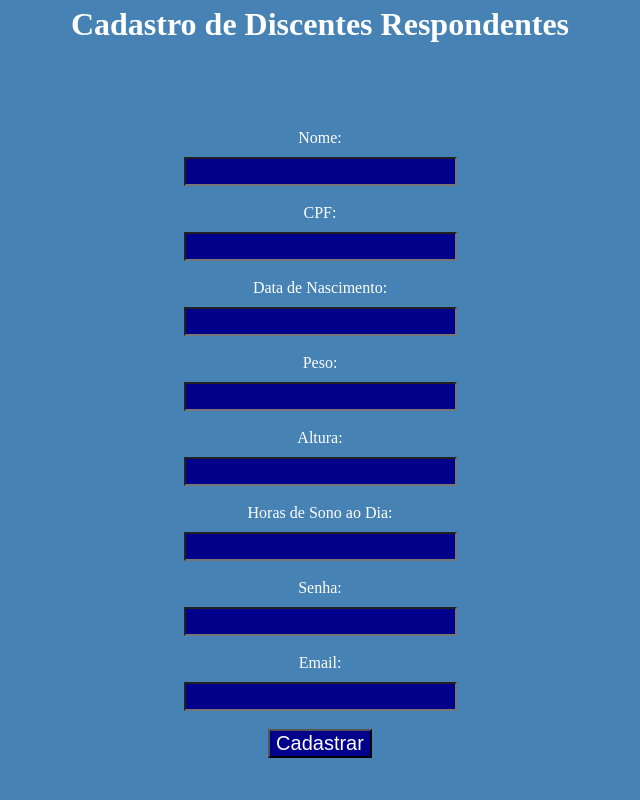
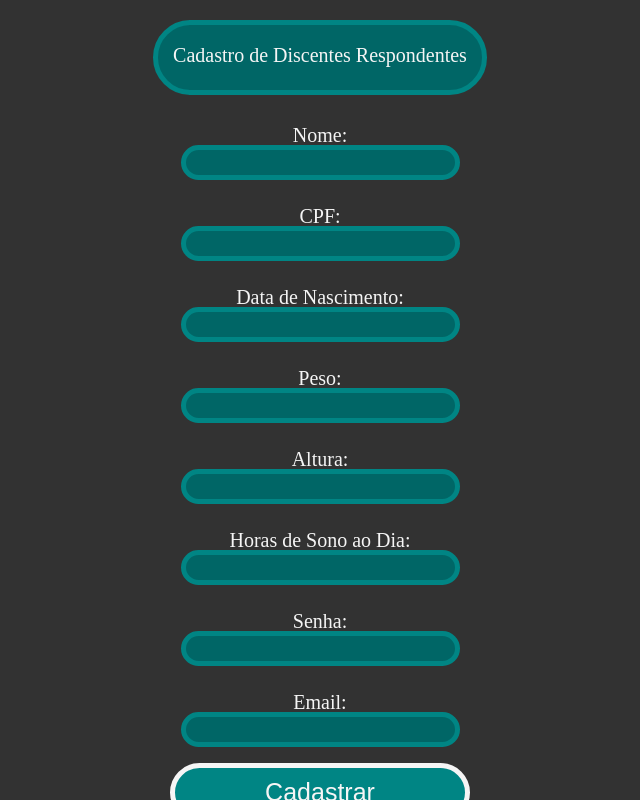
Before and after one commit to IgorCRH/Trabalho-WEB-1-UFRRJ, a PHP site: page /cadastro.php in a window 1280 px wide. Shown: the whole page, without its empty margins (320-960 px from the left). Run offline with PHP 8.4, Linux system fonts and the light colour scheme; some libraries are stand-ins or nearby versions.

Commit message:
Alteração e Padronização do Layout (Silvy)

```diff
--- a/cadastro.php
+++ b/cadastro.php
@@ -1,73 +1,46 @@
 <html>
-  <head>
-   <style>
-      button {
-        font-size: 20px;
-        color: white;
-        background-color: blue;
-      }
 
-      h1 {
-        text-align: center;
-        line-height: 1;
-        height: 100px;
-        color: white;
-      }
+<head>
 
-      input,
-      button {
-        display: block;
-        margin: 0 auto;
-		font-size: 20px;
-        color: white;
-        background-color: darkblue;
-      }
+    <link rel="stylesheet" , href="reset.css?v=2">
+    <link rel="stylesheet" , href="style.css?v=2">
+    <script src="validacpf.js"></script>
+</head>
 
-      label {
-        display: block;
-        text-align: center;
-        color: white;
-        margin-bottom: 10px;
-      }
-
-      body {
-        background-color: #4682B4;
-      }
-
-
-
-    </style>
-	<script src="validacpf.js"></script>
-    <h1>Cadastro de Discentes Respondentes</h1>
-  </head>
-  <body>
+<body>
+    <div class="caixa">
+        <h1 class="titulo2">Cadastro de Discentes Respondentes</h1>
+    </div>
     <form action="cadastro.php" method="POST" onsubmit="return validarFormulario()">
-	     <label for="nome">Nome:</label>
-        <input type="text" name="NomeDisc" required>
+        <label class="label2" for="nome">Nome:</label>
+        <input class="input2" type="text" name="NomeDisc" required>
         <br>
-        <label for="cpf">CPF:</label>
-        <input type="text" name="CPF" required onblur="validarCPF(this.value)">
+        <label class="label2" for="cpf">CPF:</label>
+        <input class="input2" type="text" name="CPF" required onblur="validarCPF(this.value)">
         <br>
-        <label for="datanascimento">Data de Nascimento:</label>
-        <input type="text" name="DataNascDisc" required>
+        <label class="label2" for="datanascimento">Data de Nascimento:</label>
+        <input class="input2" type="text" name="DataNascDisc" required>
         <br>
-		<label for="peso">Peso:</label>
-        <input type="text" name="PesoDisc" required>
+        <label class="label2" for="peso">Peso:</label>
+        <input class="input2" type="text" name="PesoDisc" required>
         <br>
-		<label for="altura">Altura:</label>
-        <input type="text" name="AlturaDisc" required>
+        <label class="label2" for="altura">Altura:</label>
+        <input class="input2" type="text" name="AlturaDisc" required>
         <br>
-		<label for="horassono">Horas de Sono ao Dia:</label>
-        <input type="text" name="HorasSonoDisc" required>
+        <label class="label2" for="horassono">Horas de Sono ao Dia:</label>
+        <input class="input2" type="text" name="HorasSonoDisc" required>
         <br>
-		<label for="senha">Senha:</label>
-        <input type="text" name="SenhaDisc" required>
+        <label class="label2" for="senha">Senha:</label>
+        <input class="input2" type="text" name="SenhaDisc" required>
         <br>
-		<label for="senha">Email:</label>
-        <input type="text" name="EmailDisc" required>
+        <label class="label2" for="senha">Email:</label>
+        <input class="input2" type="text" name="EmailDisc" required>
         <br>
-        <input type="submit" value="Cadastrar">
+        <div class="caixa">
+            <input class="btao2" type="submit" value="Cadastrar">
+        </div>
     </form>
+</body>
 
 <?php
 use PHPMailer\PHPMailer\PHPMailer;
@@ -134,6 +107,4 @@ if (isset($_POST['NomeDisc']) && isset($_POST['CPF']) && isset($_POST['PesoDisc'
 }
 ?>
 
-
-</body>
 </html>
--- a/style.css
+++ b/style.css
@@ -2,10 +2,11 @@ body{
     background-color: #323232;
 }
 
-header{
+.caixa{
     width: 900px;
     margin: 0 auto;
     display: flex;
+    justify-content: center;
 }
 
 #conteudo{
@@ -94,3 +95,74 @@ header{
     border-color: #008584;
     background-color: #F5F5F5;
 }
+
+#btaoSenha{
+    margin: 15px auto;
+    font-size: 20px;
+    display: inline-block;
+}
+
+.titulo2{
+    background-color: #006666;
+    display: inline;
+    margin: 20px auto;
+    font-size: 20px;
+    padding: 20px 15px;
+    border-radius: 45px;
+    border: 5px solid #008584;
+    color: #F5F5F5;
+    height: 25px;
+}
+
+.label1{
+    color: #F5F5F5;
+    font-size: 20px;
+    margin: auto 0;
+}
+
+.input{
+    margin-right: auto auto;
+    background-color: #006666;
+    display: block;
+    font-size: 20px;
+    border-radius: 45px;
+    border: 5px solid #008584;
+    color: #F5F5F5;
+}
+
+.btao2{
+    border-radius: 45px;
+    color: #F5F5F5;
+    width: 300px;
+    position: absolute;
+    background-color: #008584;
+    border: 5px solid #F5F5F5;
+    padding: 10px 5px;
+    text-align: center;
+    font-size: 25px;
+}
+
+.btao2:hover{
+    color: #008584;
+    border-color: #008584;
+    background-color: #F5F5F5;
+}
+
+.label2{
+    color: #F5F5F5;
+    font-size: 20px;
+    margin-top: 10px;
+    display: block;
+    text-align: center;
+}
+
+.input2{
+    margin-right: auto auto;
+    background-color: #006666;
+    display: block;
+    font-size: 20px;
+    border-radius: 45px;
+    border: 5px solid #008584;
+    color: #F5F5F5;
+    margin: 0 auto;
+}
```
Also changed, not shown: alterasenha.php (+16 -40 lines), avaliacao.php (+20 -2 lines), login.php (+21 -45 lines).
